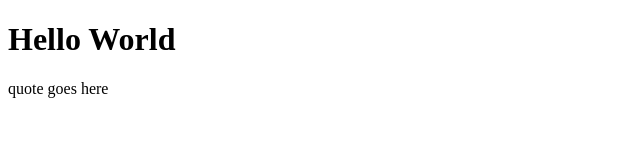
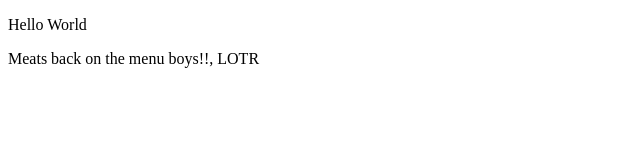
Before and after one commit to KMitchell86/kmitchell86, a plain HTML site: page index.html in a window 1280 px wide. Shown: the whole page, without its empty margins (0-640 px from the left). Drawn offline with Linux system fonts and the light colour scheme.

Commit message:
Update index.html

```diff
--- a/index.html
+++ b/index.html
@@ -1,10 +1,10 @@
 <!DOCTYPE html>
 <html>
 <head>
-<title>Hello World</title>
+<title>Home-Mitchell,Kyle</title>
 </head>
 <body>
-<h1>Hello World</h1>
-<p>quote goes here</p>
+<p>Hello World</p>
+<p>Meats back on the menu boys!!, LOTR</p>
 </body>
 </html>
```
